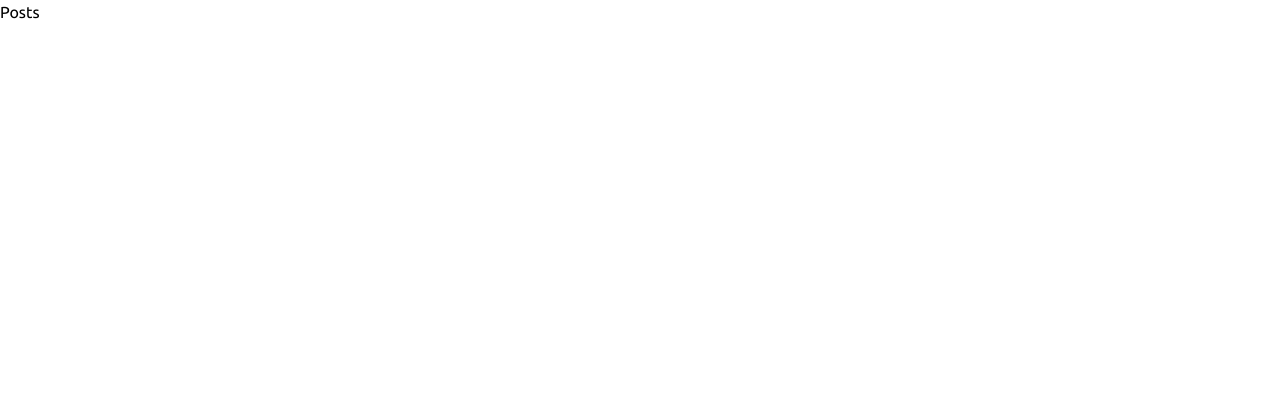
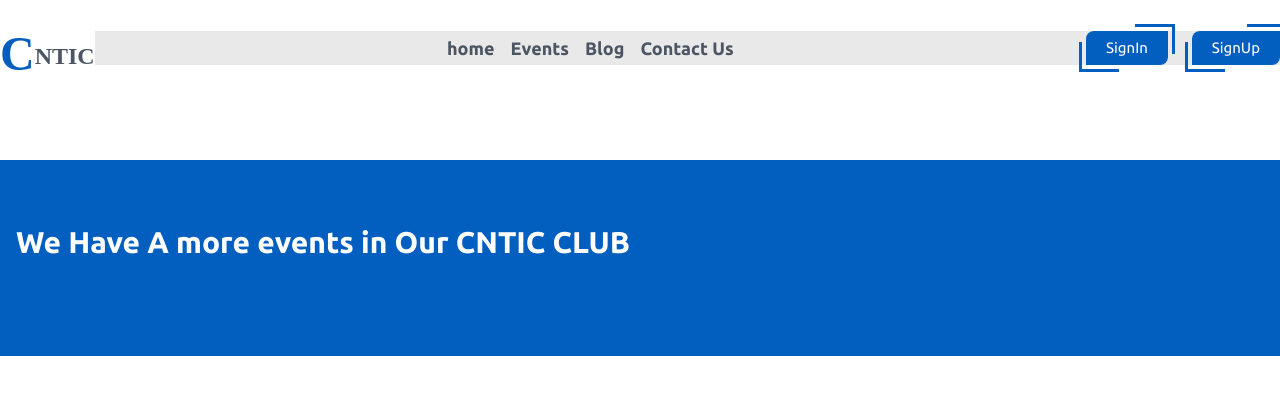
Before and after one commit to Becherair-Abdellah/CNTIC, a React (Vite) app: page / in a window 1280 px wide. Shown: the top 394 px of the page. Built offline with nearby package versions, Linux system fonts and the light colour scheme; a web font is replaced by a local one.

Commit message:
restart now

```diff
--- a/src/components/pages/Posts.jsx
+++ b/src/components/pages/Posts.jsx
@@ -1,10 +1,15 @@
 
-
+import Navbar from '../homeComponenets/Navbar'
 function Posts() {
   return (
-    <div>
-      Posts
+    <>
+    <Navbar/>
+    <div className='mt-16'>
+      <div className="bg-primaryColor py-[4rem] px-[1rem]">
+        <h1 className="text-3xl font-bold text-TextredColor mb-8 text-white">We Have A more events in Our CNTIC CLUB </h1>
+      </div>
     </div>
+    </>
   )
 }
 
```
